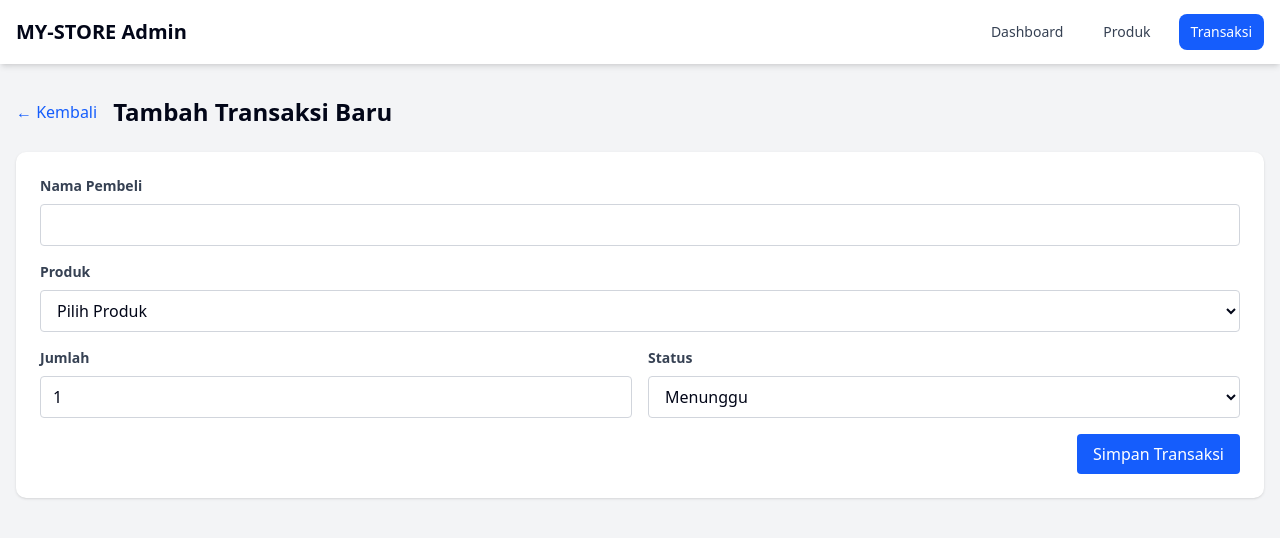
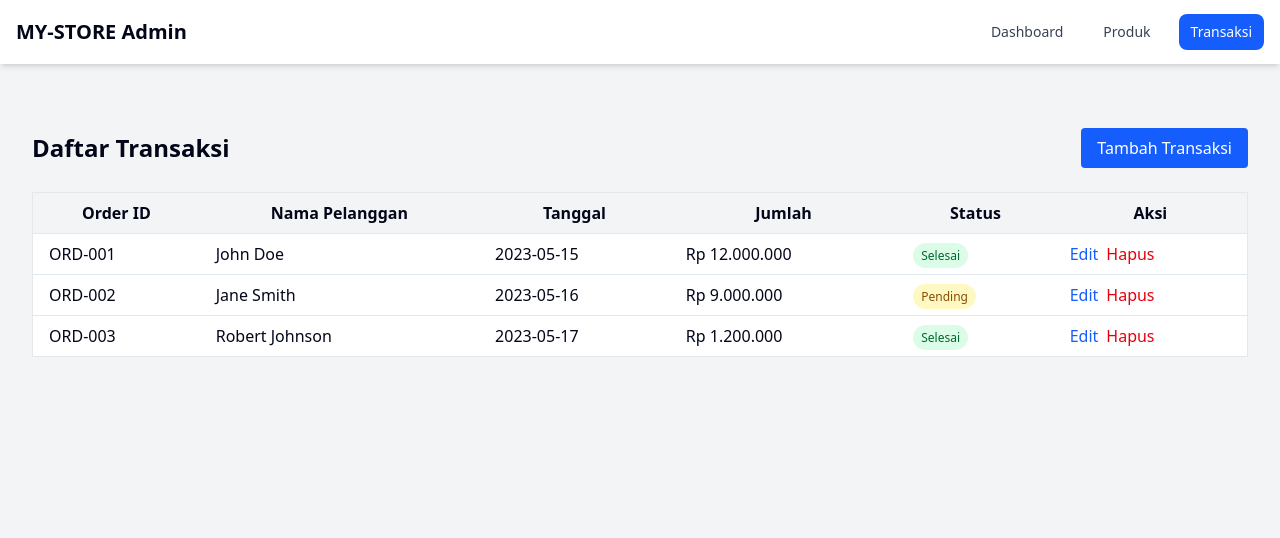
Before and after one commit to mryed17/my-store, a Next.js app: page /admin/transactions in a window 1280 px wide. Shown: the top 538 px of the page. Built offline with nearby package versions, Linux system fonts and the light colour scheme.

Commit message:
page.tsx

```diff
--- a/app/admin/transactions/page.tsx
+++ b/app/admin/transactions/page.tsx
@@ -1,200 +1,276 @@
-// app/admin/transactions/add/page.tsx
+// app/admin/transactions/page.tsx
 "use client";
 
-import { useState, useEffect } from "react";
-import { useRouter } from "next/navigation";
-import Link from "next/link";
+import { useState, useEffect } from 'react';
+import Link from 'next/link';
 
-interface Product {
+type Transaction = {
   id: string;
-  name: string;
-  price: number;
-  stock: number;
+  orderId: string;
+  customerName: string;
+  date: string;
+  amount: number;
+  status: 'pending' | 'completed' | 'cancelled';
+};
+
+export default function TransactionsPage() {
+  const [transactions, setTransactions] = useState<Transaction[]>([]);
+  const [isLoading, setIsLoading] = useState(true);
+  const [isModalOpen, setIsModalOpen] = useState(false);
+  const [currentTransaction, setCurrentTransaction] = useState<Transaction | null>(null);
+
+  // Fetch data
+  useEffect(() => {
+    const fetchData = async () => {
+      // Simulasi fetch data dari API
+      setTimeout(() => {
+        setTransactions([
+          {
+            id: '1',
+            orderId: 'ORD-001',
+            customerName: 'John Doe',
+            date: '2023-05-15',
+            amount: 12000000,
+            status: 'completed'
+          },
+          {
+            id: '2',
+            orderId: 'ORD-002',
+            customerName: 'Jane Smith',
+            date: '2023-05-16',
+            amount: 9000000,
+            status: 'pending'
+          },
+          {
+            id: '3',
+            orderId: 'ORD-003',
+            customerName: 'Robert Johnson',
+            date: '2023-05-17',
+            amount: 1200000,
+            status: 'completed'
+          }
+        ]);
+        setIsLoading(false);
+      }, 1000);
+    };
+
+    fetchData();
+  }, []);
+
+  // Handle create/update
+  const handleSubmit = (e: React.FormEvent) => {
+    e.preventDefault();
+    if (!currentTransaction) return;
+
+    if (currentTransaction.id) {
+      // Update existing transaction
+      setTransactions(transactions.map(t =>
+        t.id === currentTransaction.id ? currentTransaction : t
+      ));
+    } else {
+      // Add new transaction
+      const newTransaction = {
+        ...currentTransaction,
+        id: Date.now().toString()
+      };
+      setTransactions([...transactions, newTransaction]);
     }
 
-export default function AddTransactionPage() {
-  const router = useRouter();
-  const [products, setProducts] = useState<Product[]>([]);
-  const [loading, setLoading] = useState(true);
-  const [isSubmitting, setIsSubmitting] = useState(false);
+    setIsModalOpen(false);
+    setCurrentTransaction(null);
+  };
 
-  const [formData, setFormData] = useState({
-    customerName: "",
-    productId: "",
-    quantity: "1",
-    status: "pending",
-  });
-
-  const [selectedProduct, setSelectedProduct] = useState<Product | null>(null);
-
-  useEffect(() => {
-    // Simulate fetching products
-    setTimeout(() => {
-      setProducts([
-        { id: "P001", name: "Laptop Asus TUF Gaming", price: 12000000, stock: 5 },
-        { id: "P002", name: "Samsung Galaxy S21", price: 9000000, stock: 10 },
-        { id: "P003", name: "Logitech MX Master 3", price: 1200000, stock: 15 },
-      ]);
-      setLoading(false);
-    }, 500);
-  }, []);
-
-  const handleChange = (e: React.ChangeEvent<HTMLInputElement | HTMLSelectElement>) => {
-    const { name, value } = e.target;
-    setFormData(prev => ({ ...prev, [name]: value }));
-
-    if (name === "productId") {
-      const product = products.find(p => p.id === value) || null;
-      setSelectedProduct(product);
+  // Handle delete
+  const handleDelete = (id: string) => {
+    if (confirm('Apakah Anda yakin ingin menghapus transaksi ini?')) {
+      setTransactions(transactions.filter(t => t.id !== id));
     }
   };
 
-  const calculateTotal = () => {
-    if (!selectedProduct) return 0;
-    return selectedProduct.price * parseInt(formData.quantity || "0");
+  // Format currency
+  const formatCurrency = (amount: number) => {
+    return new Intl.NumberFormat('id-ID', {
+      style: 'currency',
+      currency: 'IDR',
+      minimumFractionDigits: 0
+    }).format(amount);
   };
 
-  const handleSubmit = async (e: React.FormEvent) => {
-    e.preventDefault();
-
-    if (!selectedProduct) {
-      alert("Silakan pilih produk");
-      return;
-    }
-
-    setIsSubmitting(true);
-
-    // Simulate API call
-    setTimeout(() => {
-      setIsSubmitting(false);
-      alert("Transaksi berhasil ditambahkan!");
-      router.push("/admin/transactions");
-    }, 1000);
-  };
-
-  if (loading) {
-    return <div className="flex justify-center py-10">Memuat data produk...</div>;
-  }
-
   return (
-    <div>
-      <div className="flex items-center mb-6">
-        <Link href="/admin/transactions" className="text-blue-600 hover:underline mr-4">
-          &larr; Kembali
-        </Link>
-        <h1 className="text-2xl font-bold">Tambah Transaksi Baru</h1>
+    <div className="container mx-auto px-4 py-8">
+      <div className="flex justify-between items-center mb-6">
+        <h1 className="text-2xl font-bold">Daftar Transaksi</h1>
+        <button
+          onClick={() => {
+            setCurrentTransaction({
+              id: '',
+              orderId: '',
+              customerName: '',
+              date: new Date().toISOString().split('T')[0],
+              amount: 0,
+              status: 'pending'
+            });
+            setIsModalOpen(true);
+          }}
+          className="bg-blue-600 text-white px-4 py-2 rounded hover:bg-blue-700"
+        >
+          Tambah Transaksi
+        </button>
       </div>
 
-      <div className="bg-white rounded-lg shadow p-6">
+      {isLoading ? (
+        <p>Memuat data...</p>
+      ) : (
+        <div className="overflow-x-auto">
+          <table className="min-w-full bg-white border border-gray-200">
+            <thead>
+              <tr className="bg-gray-100">
+                <th className="py-2 px-4 border-b">Order ID</th>
+                <th className="py-2 px-4 border-b">Nama Pelanggan</th>
+                <th className="py-2 px-4 border-b">Tanggal</th>
+                <th className="py-2 px-4 border-b">Jumlah</th>
+                <th className="py-2 px-4 border-b">Status</th>
+                <th className="py-2 px-4 border-b">Aksi</th>
+              </tr>
+            </thead>
+            <tbody>
+              {transactions.map((transaction) => (
+                <tr key={transaction.id} className="hover:bg-gray-50">
+                  <td className="py-2 px-4 border-b">{transaction.orderId}</td>
+                  <td className="py-2 px-4 border-b">{transaction.customerName}</td>
+                  <td className="py-2 px-4 border-b">{transaction.date}</td>
+                  <td className="py-2 px-4 border-b">{formatCurrency(transaction.amount)}</td>
+                  <td className="py-2 px-4 border-b">
+                    <span className={`px-2 py-1 rounded-full text-xs ${
+                      transaction.status === 'completed' ? 'bg-green-100 text-green-800' :
+                      transaction.status === 'pending' ? 'bg-yellow-100 text-yellow-800' :
+                      'bg-red-100 text-red-800'
+                    }`}>
+                      {transaction.status === 'completed' ? 'Selesai' :
+                       transaction.status === 'pending' ? 'Pending' : 'Dibatalkan'}
+                    </span>
+                  </td>
+                  <td className="py-2 px-4 border-b">
+                    <button
+                      onClick={() => {
+                        setCurrentTransaction(transaction);
+                        setIsModalOpen(true);
+                      }}
+                      className="text-blue-600 hover:text-blue-800 mr-2"
+                    >
+                      Edit
+                    </button>
+                    <button
+                      onClick={() => handleDelete(transaction.id)}
+                      className="text-red-600 hover:text-red-800"
+                    >
+                      Hapus
+                    </button>
+                  </td>
+                </tr>
+              ))}
+            </tbody>
+          </table>
+        </div>
+      )}
+
+      {/* Modal untuk create/update */}
+      {isModalOpen && currentTransaction && (
+        <div className="fixed inset-0 bg-black bg-opacity-50 flex items-center justify-center p-4">
+          <div className="bg-white rounded-lg p-6 w-full max-w-md">
+            <h2 className="text-xl font-bold mb-4">
+              {currentTransaction.id ? 'Edit Transaksi' : 'Tambah Transaksi'}
+            </h2>
             <form onSubmit={handleSubmit}>
               <div className="mb-4">
-            <label className="block text-gray-700 text-sm font-bold mb-2" htmlFor="customerName">
-              Nama Pembeli
-            </label>
+                <label className="block text-gray-700 mb-2">Order ID</label>
                 <input
                   type="text"
-              id="customerName"
-              name="customerName"
-              value={formData.customerName}
-              onChange={handleChange}
-              className="w-full px-3 py-2 border border-gray-300 rounded focus:outline-none focus:border-blue-500"
+                  value={currentTransaction.orderId}
+                  onChange={(e) => setCurrentTransaction({
+                    ...currentTransaction,
+                    orderId: e.target.value
+                  })}
+                  className="w-full px-3 py-2 border rounded"
                   required
                 />
               </div>
-
               <div className="mb-4">
-            <label className="block text-gray-700 text-sm font-bold mb-2" htmlFor="productId">
-              Produk
-            </label>
-            <select
-              id="productId"
-              name="productId"
-              value={formData.productId}
-              onChange={handleChange}
-              className="w-full px-3 py-2 border border-gray-300 rounded focus:outline-none focus:border-blue-500"
-              required
-            >
-              <option value="">Pilih Produk</option>
-              {products.map(product => (
-                <option key={product.id} value={product.id}>
-                  {product.name} - Rp {product.price.toLocaleString('id-ID')} (Stok: {product.stock})
-                </option>
-              ))}
-            </select>
-          </div>
-
-          <div className="grid grid-cols-1 md:grid-cols-2 gap-4 mb-4">
-            <div>
-              <label className="block text-gray-700 text-sm font-bold mb-2" htmlFor="quantity">
-                Jumlah
-              </label>
+                <label className="block text-gray-700 mb-2">Nama Pelanggan</label>
                 <input
-                type="number"
-                id="quantity"
-                name="quantity"
-                value={formData.quantity}
-                onChange={handleChange}
-                min="1"
-                max={selectedProduct?.stock || 1}
-                className="w-full px-3 py-2 border border-gray-300 rounded focus:outline-none focus:border-blue-500"
+                  type="text"
+                  value={currentTransaction.customerName}
+                  onChange={(e) => setCurrentTransaction({
+                    ...currentTransaction,
+                    customerName: e.target.value
+                  })}
+                  className="w-full px-3 py-2 border rounded"
                   required
                 />
               </div>
-
-            <div>
-              <label className="block text-gray-700 text-sm font-bold mb-2" htmlFor="status">
-                Status
-              </label>
+              <div className="mb-4">
+                <label className="block text-gray-700 mb-2">Tanggal</label>
+                <input
+                  type="date"
+                  value={currentTransaction.date}
+                  onChange={(e) => setCurrentTransaction({
+                    ...currentTransaction,
+                    date: e.target.value
+                  })}
+                  className="w-full px-3 py-2 border rounded"
+                  required
+                />
+              </div>
+              <div className="mb-4">
+                <label className="block text-gray-700 mb-2">Jumlah</label>
+                <input
+                  type="number"
+                  value={currentTransaction.amount}
+                  onChange={(e) => setCurrentTransaction({
+                    ...currentTransaction,
+                    amount: Number(e.target.value)
+                  })}
+                  className="w-full px-3 py-2 border rounded"
+                  required
+                />
+              </div>
+              <div className="mb-4">
+                <label className="block text-gray-700 mb-2">Status</label>
                 <select
-                id="status"
-                name="status"
-                value={formData.status}
-                onChange={handleChange}
-                className="w-full px-3 py-2 border border-gray-300 rounded focus:outline-none focus:border-blue-500"
-                required
+                  value={currentTransaction.status}
+                  onChange={(e) => setCurrentTransaction({
+                    ...currentTransaction,
+                    status: e.target.value as Transaction['status']
+                  })}
+                  className="w-full px-3 py-2 border rounded"
                 >
-                <option value="pending">Menunggu</option>
-                <option value="completed">Selesai</option>
-                <option value="cancelled">Dibatalkan</option>
+                  <option value="pending">Pending</option>
+                  <option value="completed">Completed</option>
+                  <option value="cancelled">Cancelled</option>
                 </select>
               </div>
-          </div>
-
-          {selectedProduct && (
-            <div className="mb-6 p-4 bg-gray-50 rounded border border-gray-200">
-              <h3 className="font-semibold mb-2">Detail Transaksi</h3>
-              <div className="flex justify-between mb-1">
-                <span>Produk:</span>
-                <span>{selectedProduct.name}</span>
-              </div>
-              <div className="flex justify-between mb-1">
-                <span>Harga Satuan:</span>
-                <span>Rp {selectedProduct.price.toLocaleString('id-ID')}</span>
-              </div>
-              <div className="flex justify-between mb-1">
-                <span>Jumlah:</span>
-                <span>{formData.quantity}</span>
-              </div>
-              <div className="flex justify-between font-bold">
-                <span>Total:</span>
-                <span>Rp {calculateTotal().toLocaleString('id-ID')}</span>
-              </div>
-            </div>
-          )}
-
-          <div className="flex justify-end">
+              <div className="flex justify-end space-x-2">
+                <button
+                  type="button"
+                  onClick={() => {
+                    setIsModalOpen(false);
+                    setCurrentTransaction(null);
+                  }}
+                  className="px-4 py-2 border rounded"
+                >
+                  Batal
+                </button>
                 <button
                   type="submit"
-              disabled={isSubmitting}
-              className={`px-4 py-2 bg-blue-600 text-white rounded hover:bg-blue-700 ${
-                isSubmitting ? "opacity-50 cursor-not-allowed" : ""
-              }`}
+                  className="px-4 py-2 bg-blue-600 text-white rounded hover:bg-blue-700"
                 >
-              {isSubmitting ? "Menyimpan..." : "Simpan Transaksi"}
+                  Simpan
                 </button>
               </div>
             </form>
           </div>
         </div>
+      )}
+    </div>
   );
 }
```
Lines whose indentation alone changed are shown as unchanged.
